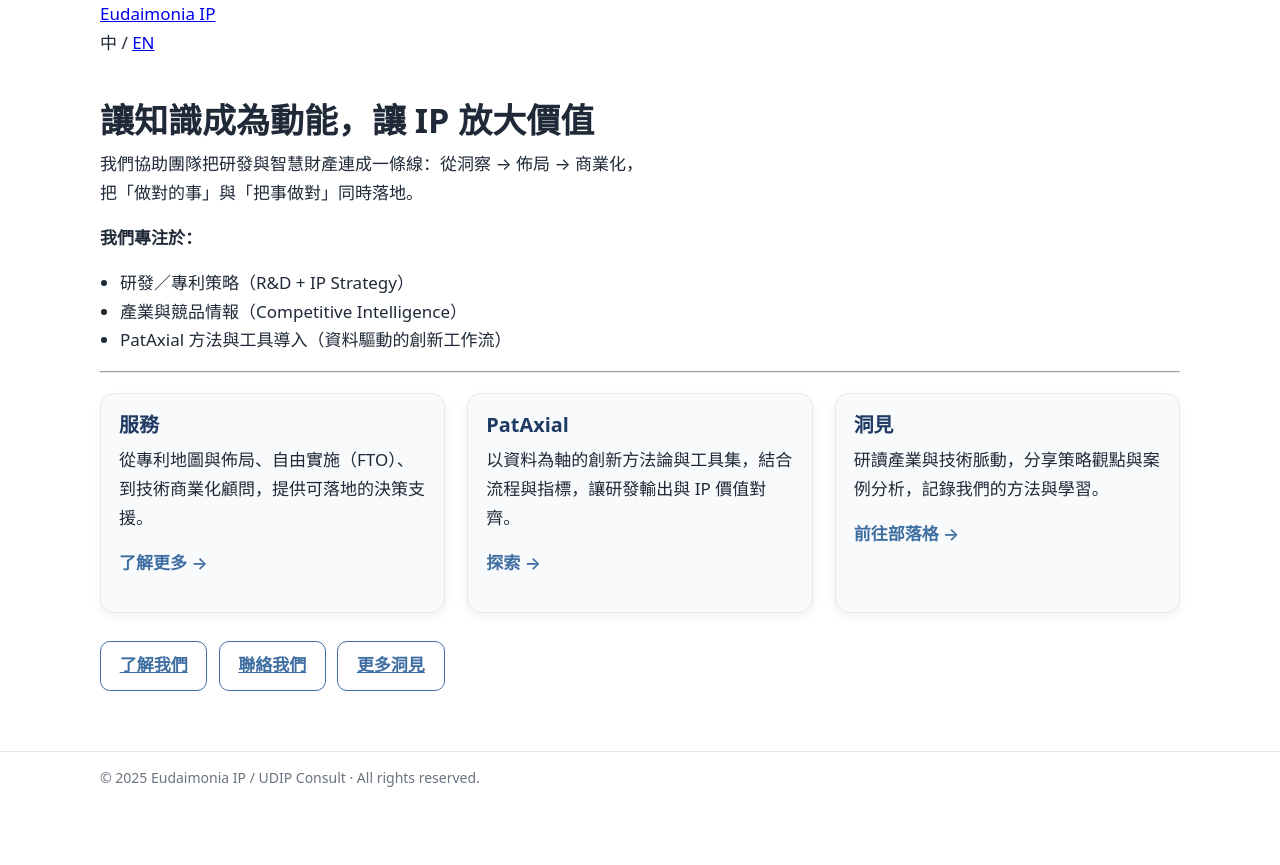
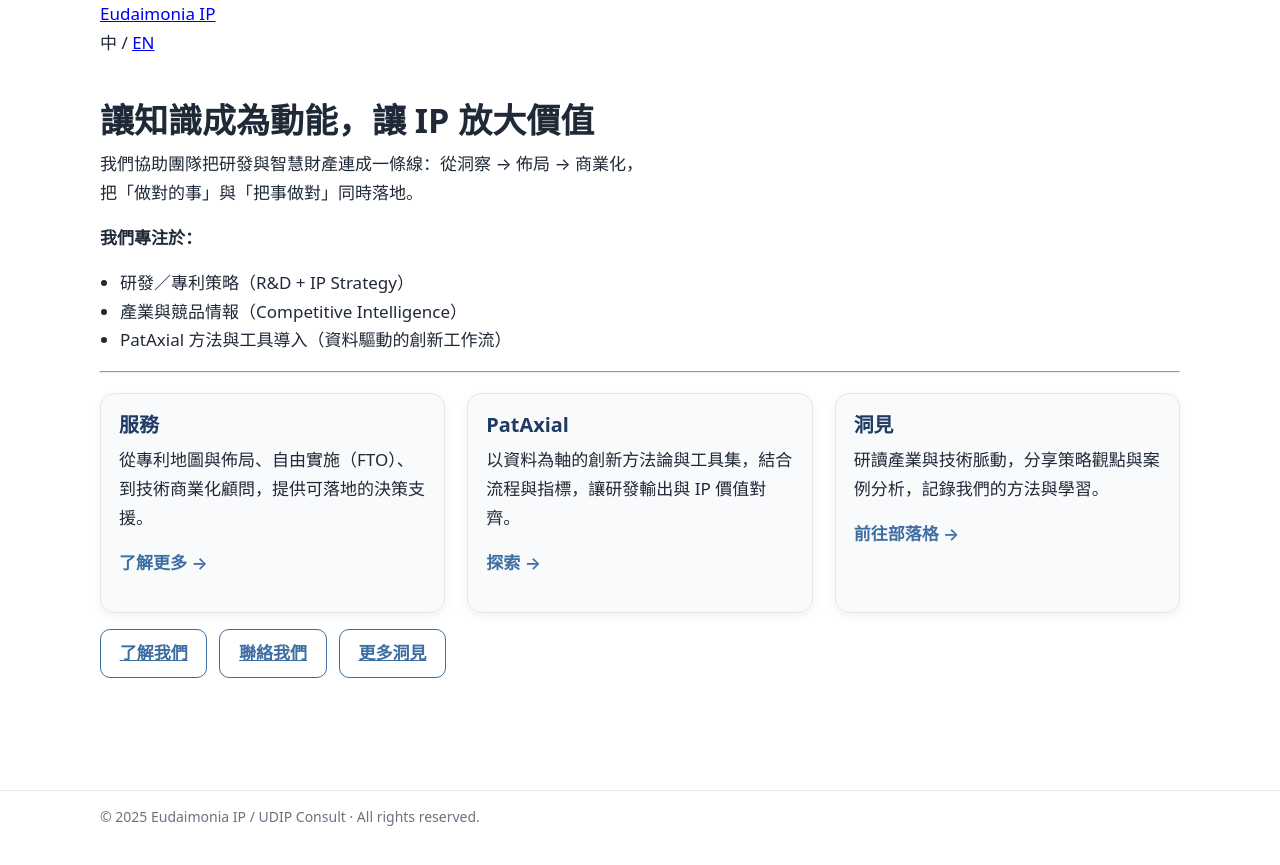
Before and after one commit to nuancenil/udipconsult, a Jekyll site: the page built from index.md, in a window 1280 px wide. Shown: the top 865 px of the page. Built offline with Jekyll 4.4.1, drawn with Linux system fonts in a browser that asks for light colours.

Commit message:
Fix mobile bottom overlap: safe-area padding + button row

```diff
--- a/assets/css/style.css
+++ b/assets/css/style.css
@@ -83,3 +83,37 @@
   .hero{padding:48px 16px 36px;}
   .hero h1{font-size:34px;}
 }
+/* ===== Bottom safe area & spacing so buttons/footer never get covered ===== */
+:root {
+  /* 最小底部安全距，行動瀏覽器有工具列時會用到 */
+  --safe-bottom: max(16px, env(safe-area-inset-bottom, 0px));
+}
+
+body {
+  padding-bottom: var(--safe-bottom);
+}
+
+main.content {
+  /* 給主內容更充足的底部留白，避免貼到螢幕邊或被工具列蓋住 */
+  padding-bottom: calc(72px + var(--safe-bottom));
+}
+
+/* ===== Button row: 自動換行＋間距，不會互相擠或超出畫面 ===== */
+.btn-row {
+  display: flex;
+  flex-wrap: wrap;
+  gap: 12px;
+  margin: 12px 0 24px;
+}
+
+.btn-row .button {
+  margin: 0; /* 交給 gap 控制間距 */
+}
+
+/* 卡片和底部之間留出固定距離，避免卡片陰影與底部元素擠在一起 */
+.card-grid { margin-bottom: 16px; }
+
+/* Footer 與頁面底部保持安全距 */
+.site-footer .container {
+  padding-bottom: calc(14px + var(--safe-bottom));
+}
--- a/index.md
+++ b/index.md
@@ -36,8 +36,8 @@
   </div>
 </div>
 
-<p style="margin-top: 1.5rem;">
-  <a href="{{ '/about/' | relative_url }}" class="button">了解我們</a>
+<div class="btn-row" style="margin-top:1rem;">
+  <a href="{{ '/about/'   | relative_url }}" class="button">了解我們</a>
   <a href="{{ '/contact/' | relative_url }}" class="button">聯絡我們</a>
-  <a href="{{ '/blog/' | relative_url }}" class="button">更多洞見</a>
-</p>
+  <a href="{{ '/blog/'    | relative_url }}" class="button">更多洞見</a>
+</div>
```
Also changed, not shown: en/index.md (+5 -4 lines), 2 other files.
